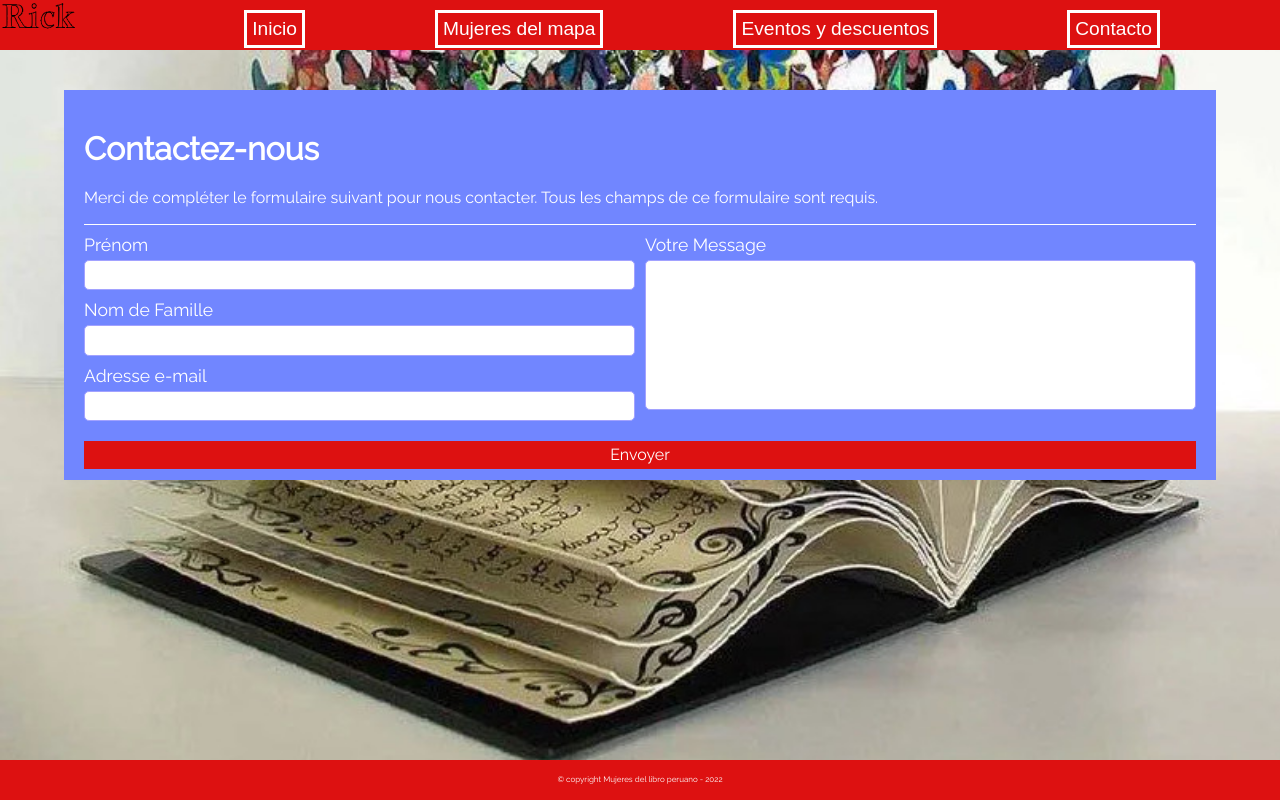
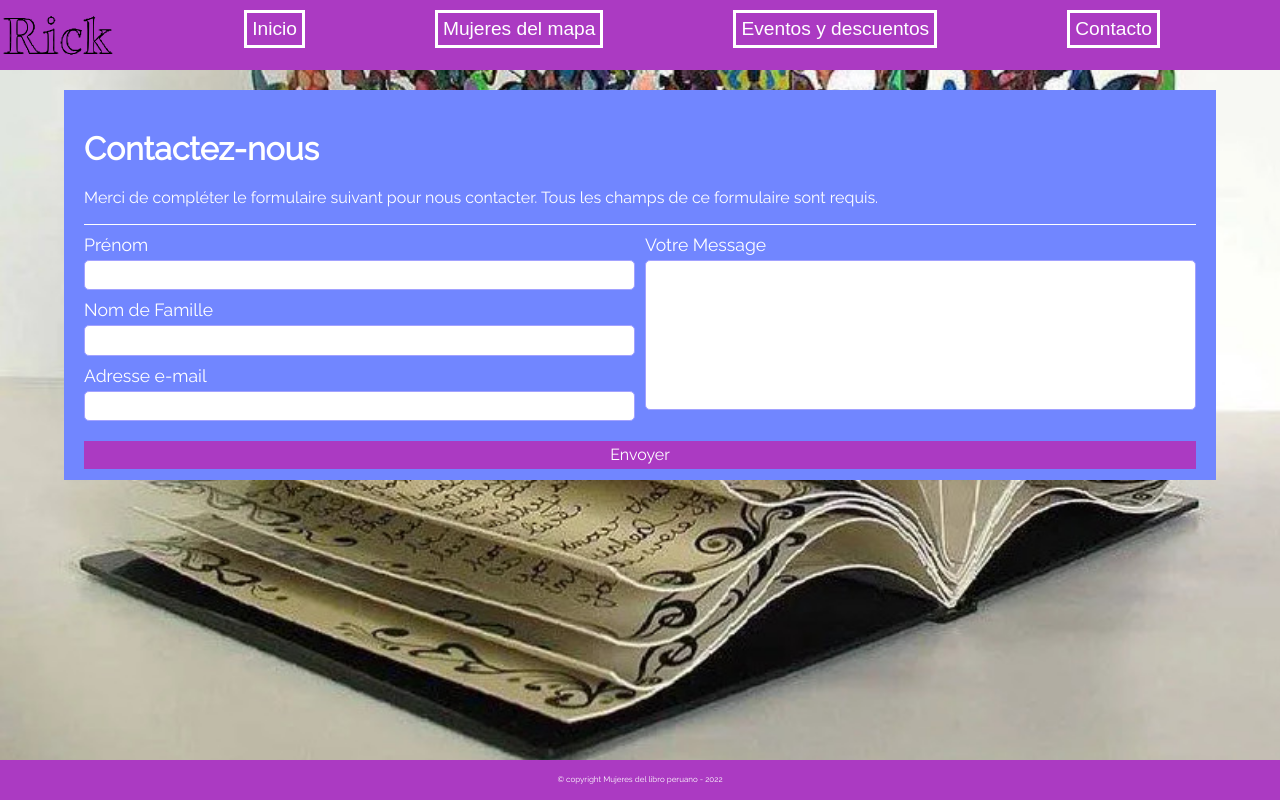
Before and after one commit to RicBar10/EscritorasCusco, a Django app: page /about in a window 1280 px wide. Run offline with Django 3.2, Linux system fonts and the light colour scheme; some web fonts are replaced.

Commit message:
mapa funciona 2

```diff
--- a/escritoras_cusco/site_web/static/css/nb.css
+++ b/escritoras_cusco/site_web/static/css/nb.css
@@ -4,7 +4,7 @@
 :root {
     --black: #333;
     --blue: #7186FF;
-    --red: #dd1111;
+    --red: #ab3ac2;
     --shaded-red: rgb(223, 149, 149);
     --green: #00751F;
     --white: #FFF;
@@ -22,30 +22,33 @@ body {
     min-height: 100%;
 }
 img {
-    max-width: 100%;
-    height: auto;
+    width: 100%;
+    height: 100%;
+    /*height: auto;*/
 }
 #mainHeader{
     display: grid;
-    grid-template-columns: 80px 1fr;
+    grid-template-columns: 120px 1fr;
     align-items: start;
     background-color: var(--red);
-    height: 50px;
+    height: 70px;
     width: 100%;
     position: fixed;
 
 }
 #logoImg{
-    padding: 0px;
+    /*padding: 0px;
     position: relative;
-    z-index: 500;
+    z-index: 500;*/
+    height: 100%;
+    width: 100%;
 }
 #mainNav{
     position: absolute;
     background-color: var(--red);
     width: 100%;
     top: 40px;
-    padding-bottom: 10px;
+    /*padding-bottom: 10px;*/
     display: none;
 }
 #mainNav ul{
```
Also changed, not shown: escritoras_cusco/site_web/static/js/map.js (+0 -31 lines), escritoras_cusco/site_web/templates/index.html (+4 -7 lines), escritoras_cusco/db.sqlite3.
